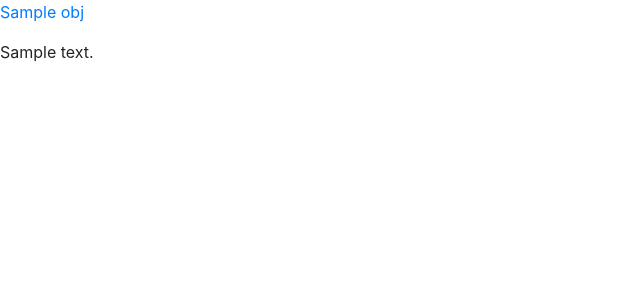
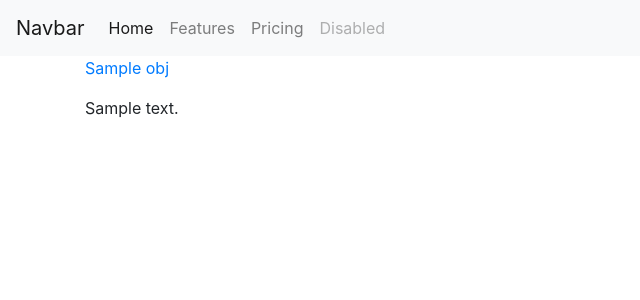
Before and after one commit to HunterOut/JobScraping, a Django app: template scraping/templates/scraping/home.html in a window 1280 px wide. Shown: the top 300 px of the page, without its empty margins (0-640 px from the left). Run offline with Django 3.2, Linux system fonts and the light colour scheme; the template is opened without the code that fills it: most values are stand-ins (such as "Sample title", 1, 10 or a date in 2020); some libraries are stand-ins or nearby versions.

Commit message:
добавил навбар

```diff
--- a/templates/base.html
+++ b/templates/base.html
@@ -8,13 +8,34 @@
     <!-- Bootstrap CSS -->
     <link rel="stylesheet" href="https://stackpath.bootstrapcdn.com/bootstrap/4.5.0/css/bootstrap.min.css" integrity="sha384-9aIt2nRpC12Uk9gS9baDl411NQApFmC26EwAOH8WgZl5MYYxFfc+NcPb1dKGj7Sk" crossorigin="anonymous">
 
-    <title>Hello, world!</title>
+    <title>{% block title %}{% endblock title %}</title>
   </head>
   <body>
-    {% for obj in object_list %}
-        <p><a href="{{ obj.url }}">{{ obj.title }}</a></p>
-        <p>{{ obj.description }}</p>
-    {% endfor %}
+
+    <nav class="navbar navbar-expand-lg navbar-light bg-light">
+      <a class="navbar-brand" href="#">Navbar</a>
+      <button class="navbar-toggler" type="button" data-toggle="collapse" data-target="#navbarNav" aria-controls="navbarNav" aria-expanded="false" aria-label="Toggle navigation">
+      <span class="navbar-toggler-icon"></span>
+      </button>
+      <div class="collapse navbar-collapse" id="navbarNav">
+        <ul class="navbar-nav">
+          <li class="nav-item active">
+            <a class="nav-link" href="#">Home <span class="sr-only">(current)</span></a>
+          </li>
+          <li class="nav-item">
+            <a class="nav-link" href="#">Features</a>
+          </li>
+          <li class="nav-item">
+            <a class="nav-link" href="#">Pricing</a>
+          </li>
+          <li class="nav-item">
+            <a class="nav-link disabled" href="#" tabindex="-1" aria-disabled="true">Disabled</a>
+          </li>
+        </ul>
+      </div>
+    </nav>
+
+    <div class="container">{% block content %}{% endblock content %}</div>
 
     <!-- Optional JavaScript -->
     <!-- jQuery first, then Popper.js, then Bootstrap JS -->
```
